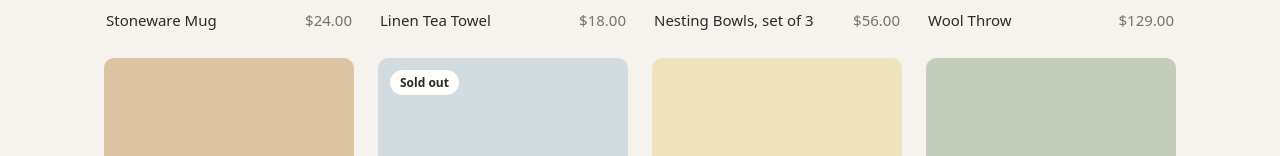
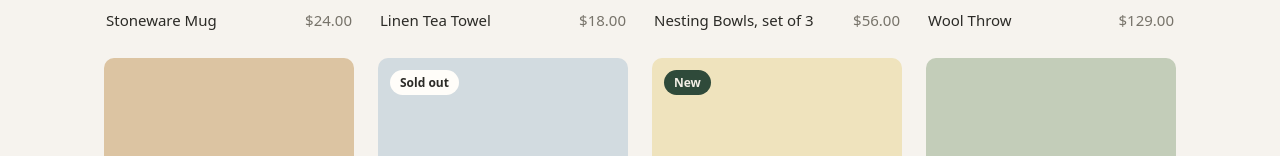
Before and after one commit to linusroxbergh/storefront, a React (Vite) app: page / in a window 1280 px wide. Shown: the part 637-793 px from the top of the page. Built offline with nearby package versions, Linux system fonts and the light colour scheme.

Commit message:
Feature flags, and a New badge for products added in the last 30 days

```diff
--- a/src/data/products.ts
+++ b/src/data/products.ts
@@ -134,3 +134,9 @@ export function getProduct(id: string): Product {
 export function getProductBySlug(slug: string): Product | undefined {
   return products.find((p) => p.slug === slug);
 }
+
+const NEW_FOR_MS = 30 * 24 * 60 * 60 * 1000;
+
+export function isNew(product: Product, now = Date.now()): boolean {
+  return now - Date.parse(product.addedAt) < NEW_FOR_MS;
+}
--- a/src/features/catalog/ProductCard.tsx
+++ b/src/features/catalog/ProductCard.tsx
@@ -1,5 +1,6 @@
 import { Link } from 'react-router';
-import type { Product } from '../../data/products';
+import { isNew, type Product } from '../../data/products';
+import { flags } from '../../lib/flags';
 import { formatMoney } from '../../lib/money';
 
 export function ProductCard({ product }: { product: Product }) {
@@ -12,7 +13,11 @@ export function ProductCard({ product }: { product: Product }) {
         <span>{product.name}</span>
         <span className="card-price">{formatMoney(product.price)}</span>
       </div>
-      {product.stock === 0 && <span className="badge">Sold out</span>}
+      {product.stock === 0 ? (
+        <span className="badge">Sold out</span>
+      ) : (
+        flags.newBadges && isNew(product) && <span className="badge new">New</span>
+      )}
     </Link>
   );
 }
--- a/src/features/catalog/catalog.css
+++ b/src/features/catalog/catalog.css
@@ -126,3 +126,8 @@
     grid-template-columns: 1fr;
   }
 }
+
+.badge.new {
+  background: var(--accent);
+  color: var(--accent-ink);
+}
--- /dev/null
+++ b/src/lib/flags.ts
@@ -0,0 +1,6 @@
+const env = import.meta.env;
+
+// On unless the env var says otherwise, e.g. VITE_FLAG_NEW_BADGES=false in .env.local
+export const flags = {
+  newBadges: env.VITE_FLAG_NEW_BADGES !== 'false',
+};
```
Also changed, not shown: 1 other file (tests, documents, lock files or other folders).
